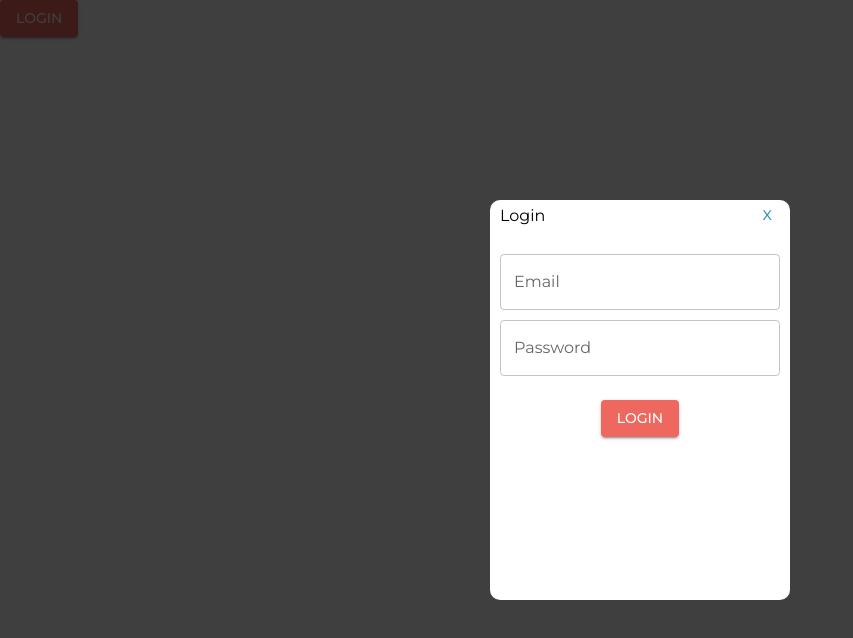
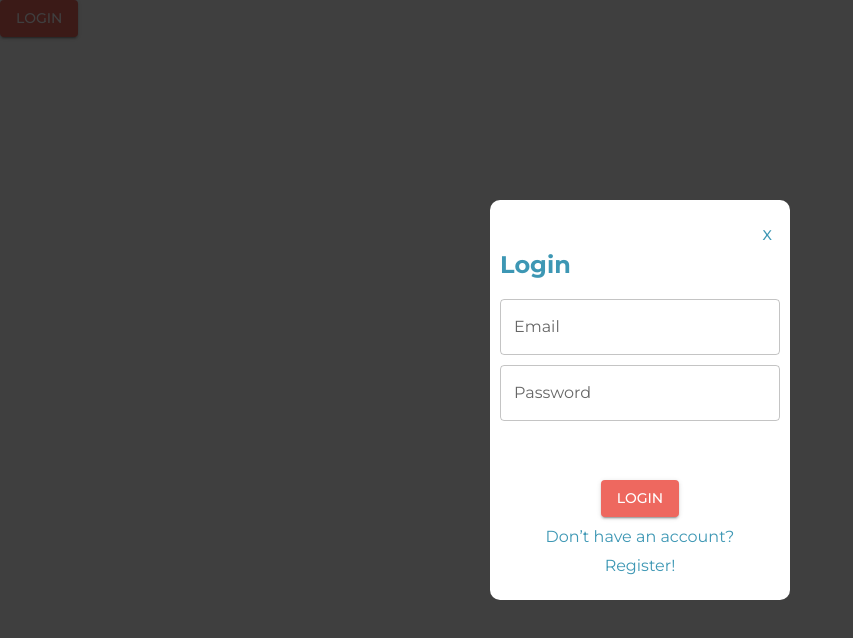
Before and after one commit to arc4dex/OnTrip, a React (Create React App) app: page / in a window 1280 px wide. Both pictures are taken after a click on the button "LOGIN". Shown: the top 638 px of the page, without its empty margins (0-853 px from the left). Built offline with nearby package versions, Linux system fonts and the light colour scheme.

Commit message:
feat: finalization in login modal styles

```diff
--- a/src/components/login/index.jsx
+++ b/src/components/login/index.jsx
@@ -4,7 +4,10 @@ import { Button, Modal } from "@mui/material";
 import {
   BackgroundModal,
   ModalContainer,
+  ModalFooter,
   ModalHeader,
+  ModalHeaderButton,
+  ModalHeaderText,
   StyledForm,
   StyledTextField,
 } from "./style";
@@ -54,7 +57,7 @@ function Login() {
         <BackgroundModal>
           <ModalContainer>
             <ModalHeader>
-              <p>Login</p>
+              <ModalHeaderButton>
                 <Button
                   sx={{ minWidth: "5px" }}
                   onClick={handleCloseModal}
@@ -63,6 +66,10 @@ function Login() {
                 >
                   X
                 </Button>
+              </ModalHeaderButton>
+              <ModalHeaderText>
+                <p>Login</p>
+              </ModalHeaderText>
             </ModalHeader>
             <StyledForm id="form" onSubmit={handleSubmit(onSubmits)}>
               <StyledTextField
@@ -83,7 +90,7 @@ function Login() {
                 variant="outlined"
               />
             </StyledForm>
-            <div>
+            <ModalFooter>
               <Button
                 form="form"
                 type="submit"
@@ -92,9 +99,13 @@ function Login() {
               >
                 Login
               </Button>
+              <p>Don’t have an account?</p>
+              <div>
                 {/* TODO - descomentar quando tiver a parte de rotas */}
-              {/* <Link to="/register">Don’t have an account? Register</Link> */}
+                {/* <Link to="/register" onclick{setmodalLogin(false) setmodalRegs(true)}>Register!</Link> */}
+                <p> Register!</p>
               </div>
+            </ModalFooter>
           </ModalContainer>
         </BackgroundModal>
       </Modal>
--- a/src/components/login/style.js
+++ b/src/components/login/style.js
@@ -13,16 +13,6 @@ export const BackgroundModal = styled.div`
   background: rgba(0, 0, 0, 0.5);
 `;
 
-export const ModalHeader = styled.div`
-  width: 100%;
-  height: 30px;
-  display: flex;
-  flex-direction: row;
-  justify-content: space-between;
-  align-items: center;
-  padding: 10px;
-`;
-
 export const ModalContainer = styled.div`
   width: 100%;
   max-width: 300px;
@@ -30,13 +20,69 @@ export const ModalContainer = styled.div`
   display: flex;
   flex-direction: column;
   align-items: center;
-  gap: 10px;
+  gap: 25px;
   background: white;
   border-radius: 10px;
   top: 50%;
   left: 50%;
   transform: translate(-50%, -50%);
   position: fixed;
+`;
+
+export const ModalHeader = styled.div`
+  width: 100%;
+  height: 60px;
+  display: flex;
+  flex-direction: column;
+  justify-content: space-evenly;
+  align-items: center;
+  padding: 20px 10px 10px 10px;
+`;
+
+export const ModalHeaderButton = styled.div`
+  width: 100%;
+  height: 30px;
+  display: flex;
+  flex-direction: row;
+  justify-content: end;
+`;
+
+export const ModalHeaderText = styled.div`
+  width: 100%;
+  height: 30px;
+  display: flex;
+  flex-direction: row;
+  justify-content: start;
+  color: #3d97b4;
+  font-weight: bolder;
+  font-size: 1.5rem;
+`;
+
+export const ModalFooter = styled.div`
+  width: 100%;
+  height: 60px;
+  display: flex;
+  flex-direction: column;
+  justify-content: space-evenly;
+  align-items: center;
+  padding: 20px;
+  gap:10px;
+
+  p{
+    color:#3d97b4;
+    width: 100%;
+    height: 20px;
+    display: flex;
+    flex-direction: row;
+    align-items: center;
+    justify-content: center;
+  }
+
+  div{
+      p{
+        cursor: pointer;
+      }
+    }
 `;
 
 export const StyledForm = styled.form`
```
Lines whose indentation alone changed are shown as unchanged.
